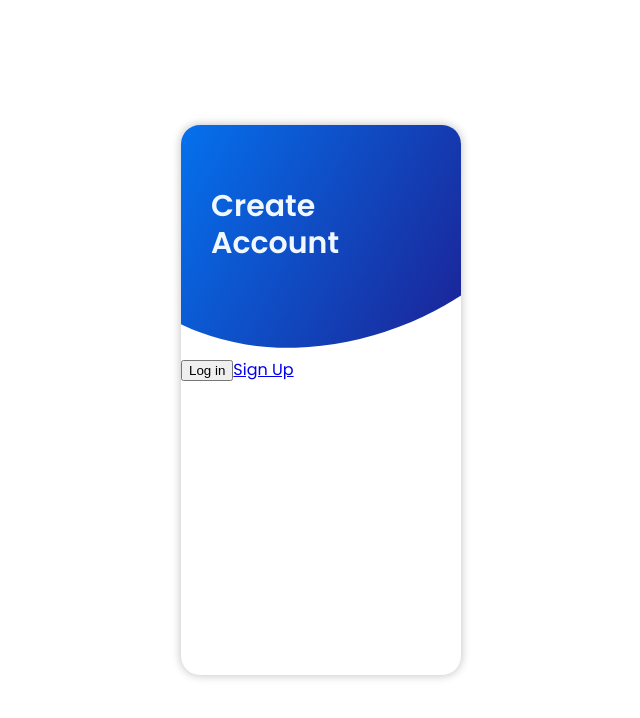
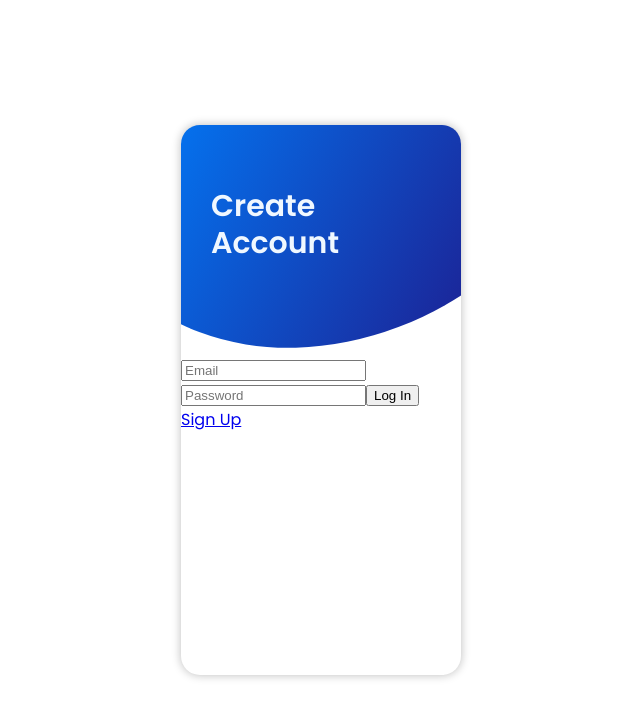
Before and after one commit to LennyRemache/ConnectMe, a React (Create React App) app in the folder frontend/: page / in a window 1280 px wide. Shown: the top 718 px of the page, without its empty margins (319-959 px from the left). Built offline with nearby package versions, Linux system fonts and the light colour scheme.

Commit message:
Set up log in form and Fixed login request to a post req

```diff
--- a/frontend/src/components/AccountForms/LogIn.jsx
+++ b/frontend/src/components/AccountForms/LogIn.jsx
@@ -1,9 +1,51 @@
 import React from "react";
+import { useState } from "react";
+import axios from "axios";
 
 function LogIn() {
+  const [email, setEmail] = useState("");
+  const [password, setPassword] = useState("");
+
+  const handleLogIn = async (e) => {
+    e.preventDefault();
+    const user = {
+      email,
+      password,
+    };
+
+    await axios
+      .post("http://localhost:3001/auth/login", user)
+      .then((response) => {
+        console.log("Logged In", response);
+      })
+      .catch((error) => {
+        console.log("Log In Failed", error);
+      });
+  };
   return (
     <>
-      <input type="submit" value="Log in" />
+      <form method="POST" onSubmit={handleLogIn}>
+        <input
+          type="email"
+          value={email}
+          onChange={(e) => {
+            setEmail(e.target.value);
+          }}
+          placeholder="Email"
+          id="email"
+        />
+        <input
+          type="password"
+          value={password}
+          onChange={(e) => {
+            setPassword(e.target.value);
+          }}
+          placeholder="Password"
+          id="password"
+        />
+
+        <input type="submit" value="Log In" />
+      </form>
     </>
   );
 }
--- a/frontend/src/components/AccountForms/SignUp.jsx
+++ b/frontend/src/components/AccountForms/SignUp.jsx
@@ -8,7 +8,7 @@ function SignUp() {
   const [email, setEmail] = useState("");
   const [password, setPassword] = useState("");
 
-  const handleSignUp = async (e) => {
+  const handleSignUp = (e) => {
     e.preventDefault();
     const user = {
       firstName,
@@ -18,7 +18,7 @@ function SignUp() {
       password,
     };
 
-    await axios
+    axios
       .post("http://localhost:3001/auth/register", user)
       .then((response) => {
         console.log("lol", response);
```
Also changed, not shown: 2 other files (tests, documents, lock files or other folders).
